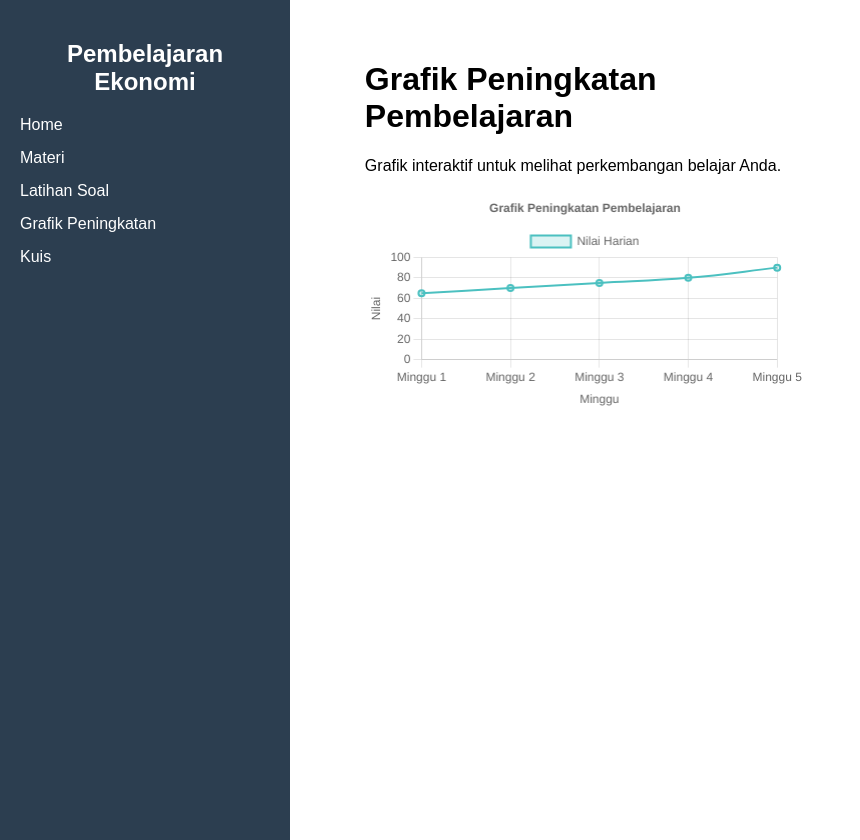
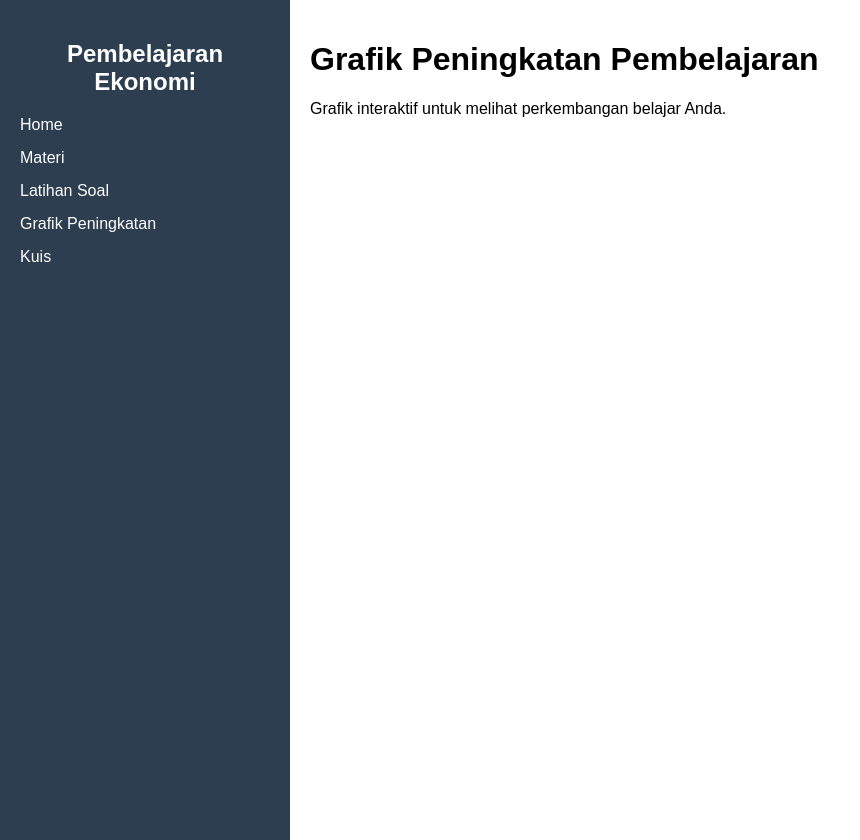
Before and after one commit to niaaaqww/grownomics, a React (Create React App) app: page /grafik in a window 1280 px wide. Shown: the whole page, without its empty margins (0-860 px from the left). Built offline with nearby package versions, Linux system fonts and the light colour scheme.

Commit message:
Update Grafik.js
yaa

```diff
--- a/src/pages/Grafik.js
+++ b/src/pages/Grafik.js
@@ -1,78 +1,10 @@
-import React from "react";
-import { Line } from "react-chartjs-2";
-import {
-  Chart as ChartJS,
-  CategoryScale,
-  LinearScale,
-  PointElement,
-  LineElement,
-  Title,
-  Tooltip,
-  Legend,
-} from "chart.js";
-
-// Registrasi komponen Chart.js
-ChartJS.register(
-  CategoryScale,
-  LinearScale,
-  PointElement,
-  LineElement,
-  Title,
-  Tooltip,
-  Legend
-);
+import React from 'react';
 
 const Grafik = () => {
-  // Data untuk grafik
-  const data = {
-    labels: ["Minggu 1", "Minggu 2", "Minggu 3", "Minggu 4", "Minggu 5"],
-    datasets: [
-      {
-        label: "Nilai Harian",
-        data: [65, 70, 75, 80, 90],
-        borderColor: "rgba(75, 192, 192, 1)",
-        backgroundColor: "rgba(75, 192, 192, 0.2)",
-        borderWidth: 2,
-        tension: 0.4,
-      },
-    ],
-  };
-
-  // Opsi konfigurasi untuk grafik
-  const options = {
-    responsive: true,
-    plugins: {
-      legend: {
-        position: "top",
-      },
-      title: {
-        display: true,
-        text: "Grafik Peningkatan Pembelajaran",
-      },
-    },
-    scales: {
-      x: {
-        title: {
-          display: true,
-          text: "Minggu",
-        },
-      },
-      y: {
-        title: {
-          display: true,
-          text: "Nilai",
-        },
-        min: 0,
-        max: 100,
-      },
-    },
-  };
-
   return (
-    <div style={{ width: "80%", margin: "auto", padding: "20px" }}>
+    <div>
       <h1>Grafik Peningkatan Pembelajaran</h1>
       <p>Grafik interaktif untuk melihat perkembangan belajar Anda.</p>
-      <Line data={data} options={options} />
     </div>
   );
 };
```
